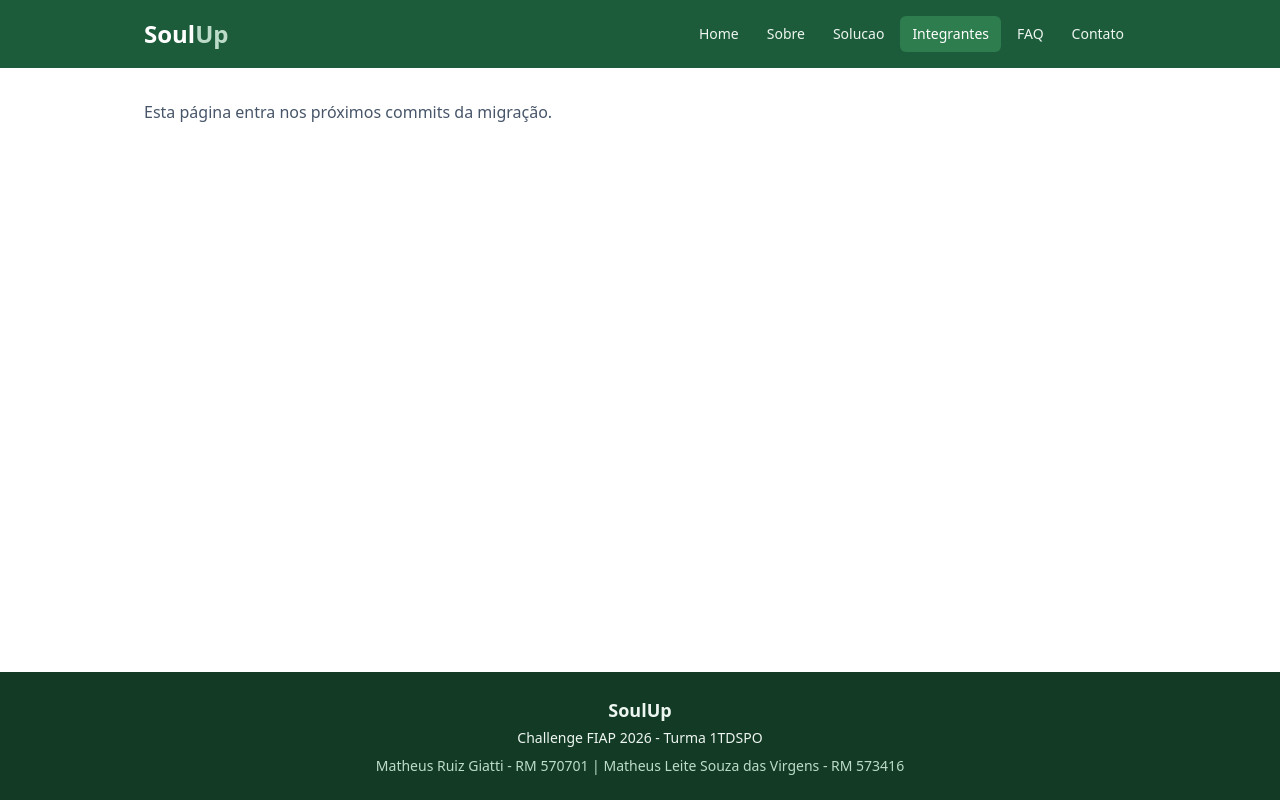
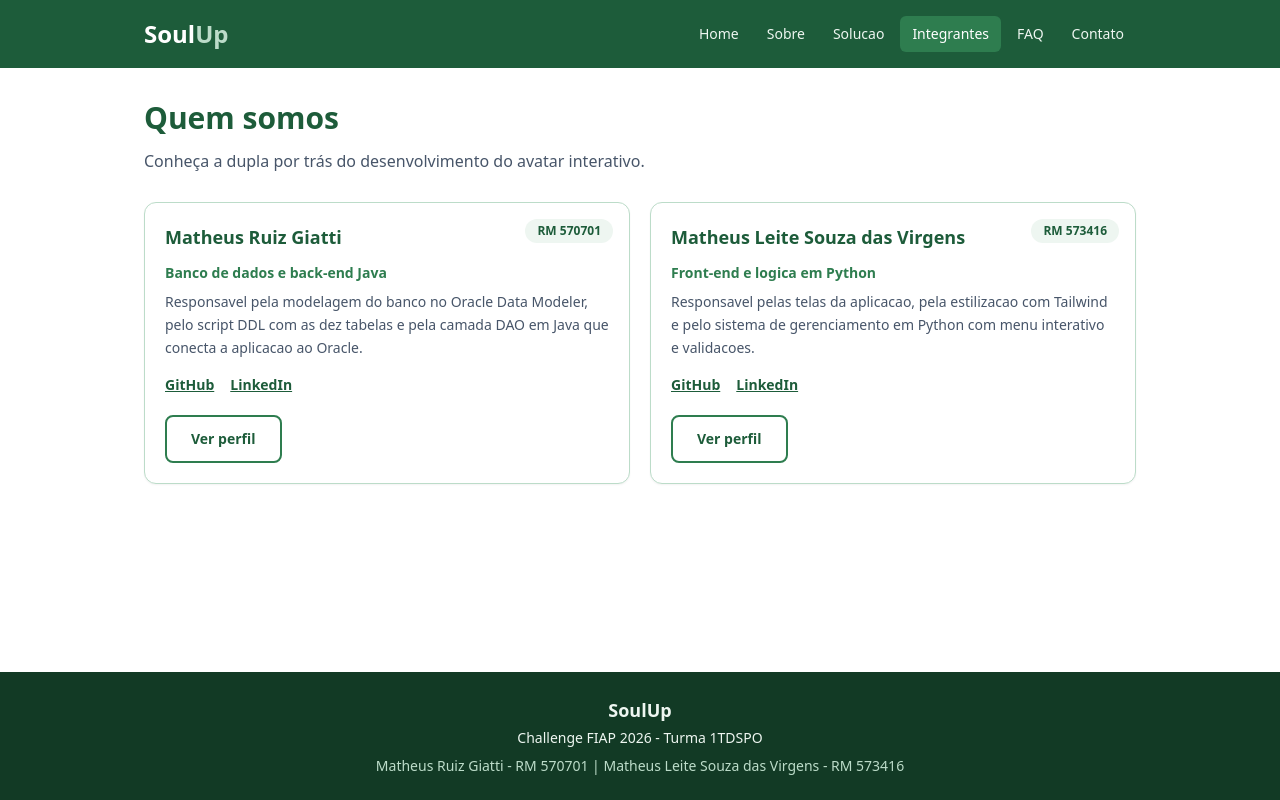
Before and after one commit to matheusruiz-07/Challenge-1TDSPO, a React (Vite) app: page /integrantes in a window 1280 px wide. Built offline with nearby package versions, Linux system fonts and the light colour scheme.

Commit message:
Adiciona a pagina de integrantes e registra a rota de Sobre

```diff
--- a/src/App.tsx
+++ b/src/App.tsx
@@ -2,6 +2,8 @@ import { BrowserRouter, Route, Routes } from "react-router-dom";
 import Layout from "./components/Layout";
 import Contato from "./pages/Contato";
 import Home from "./pages/Home";
+import Integrantes from "./pages/Integrantes";
+import Sobre from "./pages/Sobre";
 
 export default function App() {
   return (
@@ -9,6 +11,8 @@ export default function App() {
       <Routes>
         <Route path="/" element={<Layout />}>
           <Route index element={<Home />} />
+          <Route path="sobre" element={<Sobre />} />
+          <Route path="integrantes" element={<Integrantes />} />
           <Route path="contato" element={<Contato />} />
           <Route
             path="*"
--- /dev/null
+++ b/src/pages/Integrantes.tsx
@@ -0,0 +1,60 @@
+import { useNavigate } from "react-router-dom";
+import Botao from "../components/Botao";
+import Card from "../components/Card";
+import { integrantes } from "../data/integrantes";
+
+export default function Integrantes() {
+  const navegar = useNavigate();
+
+  return (
+    <>
+      <h1 className="text-2xl font-bold text-folha-700 md:text-3xl">
+        Quem somos
+      </h1>
+      <p className="mt-3 leading-relaxed text-slate-600">
+        Conheça a dupla por trás do desenvolvimento do avatar interativo.
+      </p>
+
+      <div className="mt-7 grid gap-5 md:grid-cols-2">
+        {integrantes.map((pessoa) => (
+          <Card
+            key={pessoa.rm}
+            titulo={pessoa.nome}
+            destaque={`RM ${pessoa.rm}`}
+          >
+            <p className="font-semibold text-folha-500">{pessoa.papel}</p>
+            <p className="mt-2 leading-relaxed">{pessoa.descricao}</p>
+
+            <div className="mt-4 flex gap-4 text-sm font-semibold text-folha-700">
+              <a
+                href={pessoa.github}
+                target="_blank"
+                rel="noreferrer"
+                className="underline hover:text-folha-500"
+              >
+                GitHub
+              </a>
+              <a
+                href={pessoa.linkedin}
+                target="_blank"
+                rel="noreferrer"
+                className="underline hover:text-folha-500"
+              >
+                LinkedIn
+              </a>
+            </div>
+
+            <div className="mt-5">
+              <Botao
+                tipo="secundario"
+                onClick={() => navegar(`/integrantes/${pessoa.rm}`)}
+              >
+                Ver perfil
+              </Botao>
+            </div>
+          </Card>
+        ))}
+      </div>
+    </>
+  );
+}
```
